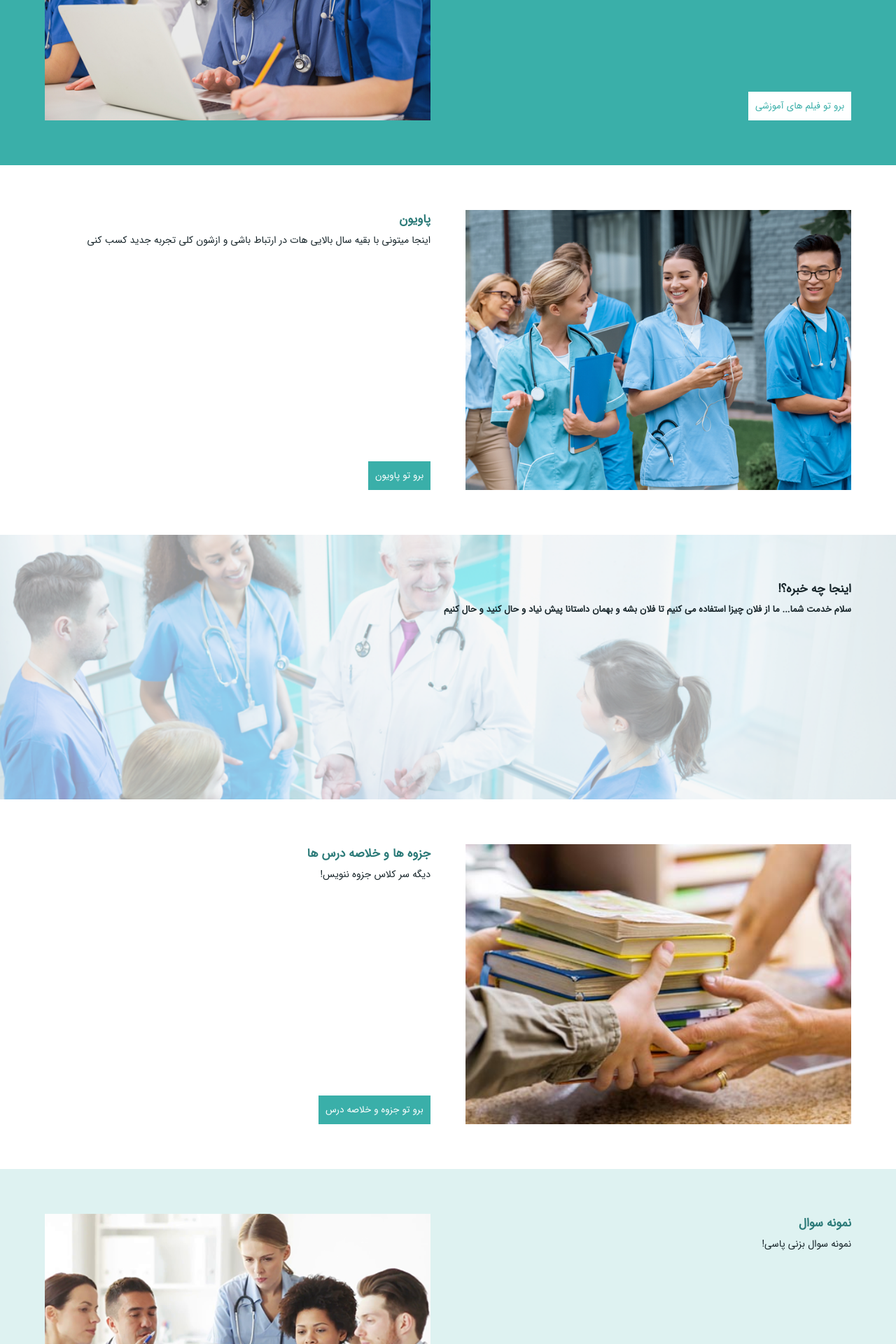
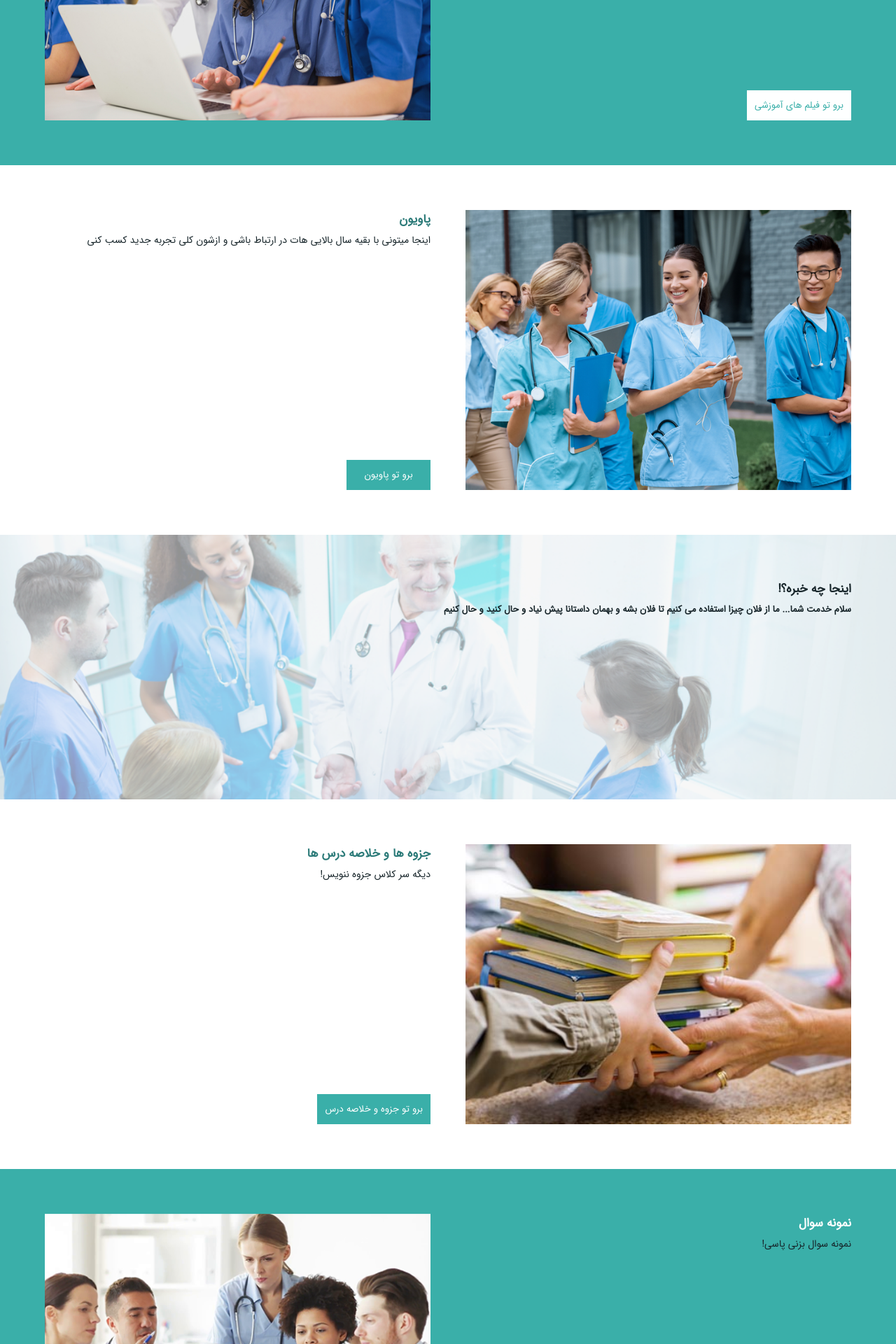
Before and after one commit to abelmiri/kred-frontend, a React (Create React App) app: page / in a window 1280 px wide. Shown: the part 1620-3540 px from the top of the page at 70% size. Built offline with nearby package versions, Linux system fonts and the light colour scheme.

Commit message:
fix butt hovers and some visual bugs! also deleted materials on redirects ;)

```diff
--- a/src/App.js
+++ b/src/App.js
@@ -26,6 +26,7 @@ class App extends Component
         target.style.height = rect.height + "px"
         target.style.left = rect.left + "px"
         target.style.top = rect.top + "px"
+        target.style.border = "none"
         document.body.clientWidth > 500 ? target.style.zIndex = "2" : target.style.zIndex = "11"
         const shit = target.cloneNode(true)
         target.remove()
--- a/src/Components/HomePage.js
+++ b/src/Components/HomePage.js
@@ -36,7 +36,7 @@ class HomePage extends Component
                     <div className='home-videos-text'>
                         <h3 className='home-videos-title'>فیلم های آموزشی</h3>
                         <div className='home-exchange-description'>به دنیای جدید آموزش بیا! دیگه نیازی نیست دغدغه یادگیری درسات رو داشته باشی</div>
-                        <Material type='button' backgroundColor='rgba(58,175,169,0.2)' className='home-videos-butt'>برو تو فیلم های آموزشی</Material>
+                        <button className='home-videos-butt' onClick={this.changeRoute}>برو تو فیلم های آموزشی</button>
                     </div>
                     <img className='home-videos-img' src={Nurses} alt=''/>
                 </div>
@@ -45,7 +45,7 @@ class HomePage extends Component
                     <div className='home-exchange-text'>
                         <h3 className='home-exchange-title'>پاویون</h3>
                         <div className='home-exchange-description'>اینجا میتونی با بقیه سال بالایی هات در ارتباط باشی و ازشون کلی تجربه جدید کسب کنی</div>
-                        <Material type='button' backgroundColor='rgba(255,255,255,0.3)' className='home-exchange-butt'>برو تو پاویون</Material>
+                        <button className='home-exchange-butt' onClick={this.changeRoute}>برو تو پاویون</button>
                     </div>
                 </div>
                 <div className='home-about'>
@@ -57,14 +57,14 @@ class HomePage extends Component
                     <div className='home-exchange-text'>
                         <h3 className='home-exchange-title'>جزوه ها و خلاصه درس ها</h3>
                         <div className='home-exchange-description'>دیگه سر کلاس جزوه ننویس!</div>
-                        <Material type='button' backgroundColor='rgba(255,255,255,0.3)' className='home-exchange-butt'>برو تو جزوه و خلاصه درس</Material>
+                        <button className='home-exchange-butt' onClick={this.changeRoute}>برو تو جزوه و خلاصه درس</button>
                     </div>
                 </div>
                 <div className='home-questions'>
                     <div className='home-videos-text'>
-                        <h3 className='home-questions-title'>نمونه سوال</h3>
+                        <h3 className='home-videos-title'>نمونه سوال</h3>
                         <div className='home-exchange-description'>نمونه سوال بزنی پاسی!</div>
-                        <Material type='button' backgroundColor='rgba(58,175,169,0.2)' className='home-questions-butt'>برو تو نمونه سوال</Material>
+                        <button className='home-videos-butt' onClick={this.changeRoute}>برو تو نمونه سوال</button>
                     </div>
                     <img className='home-videos-img' src={Doctors} alt=''/>
                 </div>
--- a/src/Styles/header.scss
+++ b/src/Styles/header.scss
@@ -8,7 +8,7 @@
   left: 0;
   display: flex;
   z-index: 10;
-  height: 90px;
+  height: 80px;
   transition: all ease $color-animation-duration;
 
   &.hidden {
--- a/src/Styles/home.scss
+++ b/src/Styles/home.scss
@@ -97,6 +97,18 @@
   padding: 10px;
   cursor: pointer;
   transition: all ease $normal-animation-duration, border-radius linear $short-animation-duration, opacity ease $opacity-animation-duration, scale ease $scale-animation-duration, color ease $color-animation-duration;
+  border: 1px solid $primary-color;
+  min-width: 120px;
+
+  &:hover {
+    background-color: $very-light-color;
+    color: $primary-color;
+  }
+
+  &:focus {
+    background-color: $primary-color;
+    color: $very-light-color;
+  }
 
   @media screen and (max-width: 800px) {
     right: 50px;
@@ -166,6 +178,19 @@
   color: $primary-color;
   padding: 10px;
   cursor: pointer;
+  transition: all ease $normal-animation-duration, border-radius linear $short-animation-duration, opacity ease $opacity-animation-duration, scale ease $scale-animation-duration, color ease $color-animation-duration;
+  border: 1px solid $very-light-color;
+  min-width: 120px;
+
+  &:hover {
+    background-color: $primary-color;
+    color: $very-light-color;
+  }
+
+  &:focus {
+    background-color: $very-light-color;
+    color: $primary-color;
+  }
 
   @media screen and (max-width: 800px) {
     right: 50px;
@@ -202,7 +227,7 @@
   @media screen and (min-width: 800px) {
     display: flex;
     padding: 5%;
-    background-color: $light-color;
+    background-color: $primary-color;
   }
   @media screen and (max-width: 800px) {
     position: relative;
@@ -210,26 +235,26 @@
   }
 }
 
-.home-questions-title {
-  font-size: $home-title-font-size;
-  color: $secondary-color;
-}
-
-.home-questions-butt {
-  position: absolute;
-  right: 0;
-  bottom: 0;
-  background-color: $very-light-color;
-  color: $secondary-color;
-  padding: 10px;
-  cursor: pointer;
-
-  @media screen and (max-width: 800px) {
-    right: 50px;
-    left: 50px;
-    width: calc(100% - 100px);
-  }
-}
+//.home-questions-title {
+//  font-size: $home-title-font-size;
+//  color: $secondary-color;
+//}
+//
+//.home-questions-butt {
+//  position: absolute;
+//  right: 0;
+//  bottom: 0;
+//  background-color: $very-light-color;
+//  color: $secondary-color;
+//  padding: 10px;
+//  cursor: pointer;
+//
+//  @media screen and (max-width: 800px) {
+//    right: 50px;
+//    left: 50px;
+//    width: calc(100% - 100px);
+//  }
+//}
 
 .home-collab {
   width: 90%;
```
